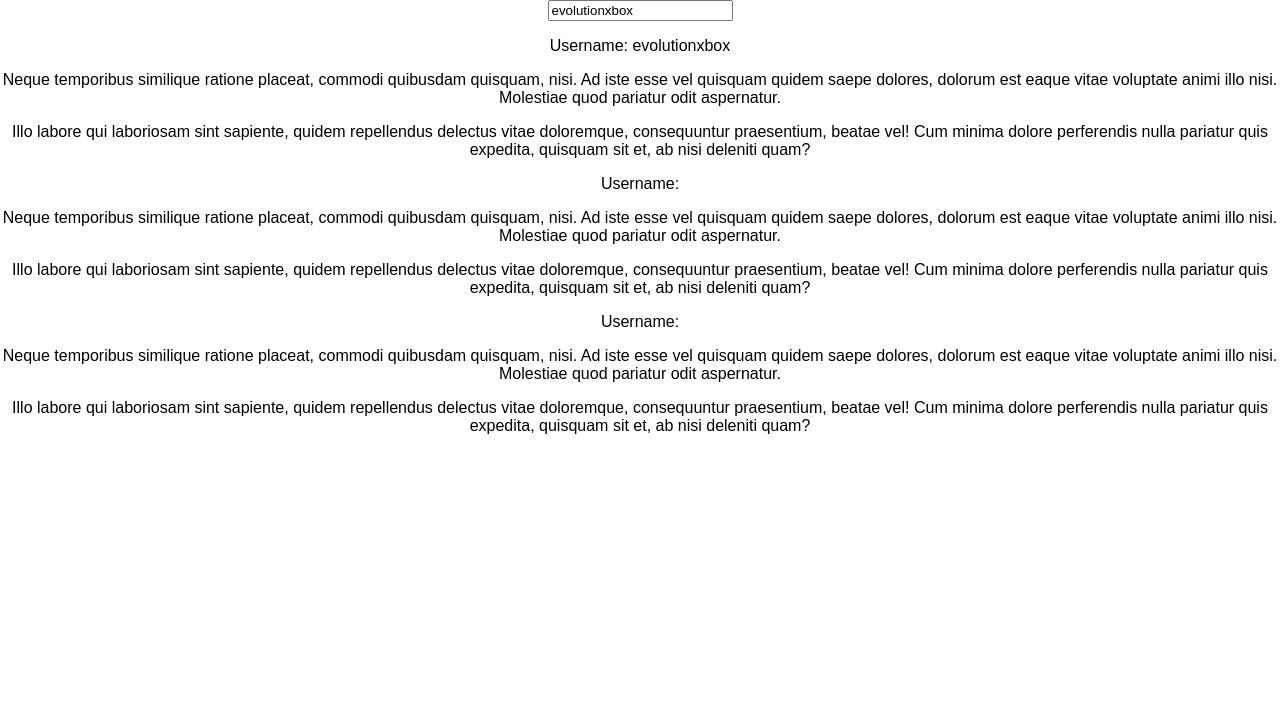
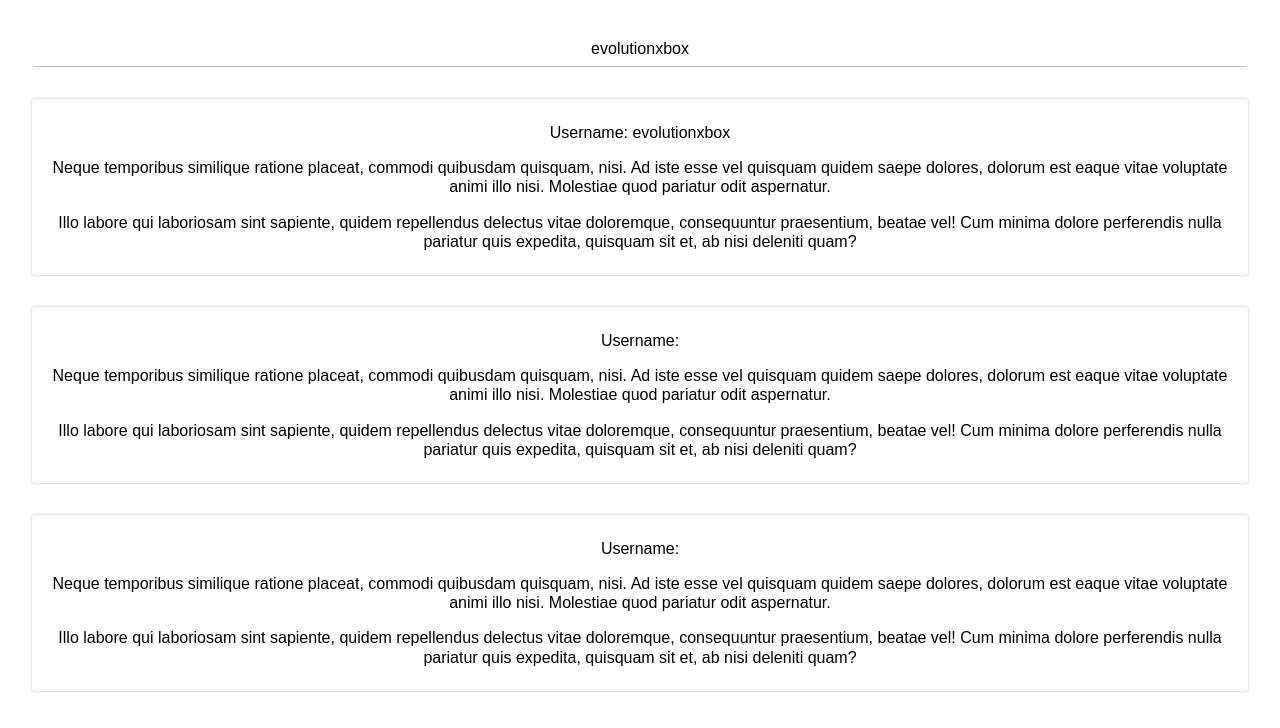
Before and after one commit to evolutionxbox/learn.react.version.16, a React (Create React App) app: page / in a window 1280 px wide. Shown: the top 728 px of the page. Built offline with nearby package versions, Linux system fonts and the light colour scheme.

Commit message:
Add styling of your choice to your components/ elements in the components - both with inline styles and stylesheets - Closes #10

```diff
--- /dev/null
+++ b/src/UserInput/UserInput.css
@@ -0,0 +1,19 @@
+.UserInput {
+  box-sizing: border-box;
+  font-size: 1rem;
+  background: 0 0;
+  display: block;
+  color: currentColor;
+  border: none;
+  outline: 0;
+  padding: 0;
+  margin: 0;
+  width: calc(100% - 4em);
+  vertical-align: bottom;
+  text-align: inherit;
+  lineHeight: 1.2;
+  padding: .5em;
+  margin: 2em;
+  border-radius: 3px;
+  border-bottom: 1px solid rgba(0,0,0,.27);
+}
--- a/src/UserInput/index.js
+++ b/src/UserInput/index.js
@@ -1,5 +1,6 @@
 import React from 'react';
+import './UserInput.css';
 
-const UserInput = ({onChange, value}) => <input type="text" name="UserInput" onChange={onChange} value={value} />
+const UserInput = ({onChange, value}) => <input type="text" name="UserInput" className="UserInput" onChange={onChange} value={value} />
 
 export default UserInput;
--- a/src/UserOutput/index.js
+++ b/src/UserOutput/index.js
@@ -1,7 +1,15 @@
 import React from 'react';
 
+const styles = {
+  lineHeight: 1.2,
+  padding: '.5em',
+  margin: '2em',
+  borderRadius: '3px',
+  boxShadow: '0 0 3px rgba(0,0,0,.27)'
+}
+
 const UserOutput = ({username}) => (
-  <div className="UserOutput">
+  <div className="UserOutput" style={styles}>
     <p>Username: {username}</p>
     <p>Neque temporibus similique ratione placeat, commodi quibusdam quisquam, nisi. Ad iste esse vel quisquam quidem saepe dolores, dolorum est eaque vitae voluptate animi illo nisi. Molestiae quod pariatur odit aspernatur.</p>
     <p>Illo labore qui laboriosam sint sapiente, quidem repellendus delectus vitae doloremque, consequuntur praesentium, beatae vel! Cum minima dolore perferendis nulla pariatur quis expedita, quisquam sit et, ab nisi deleniti quam?</p>
```
Also changed, not shown: 1 other file (tests, documents, lock files or other folders).
